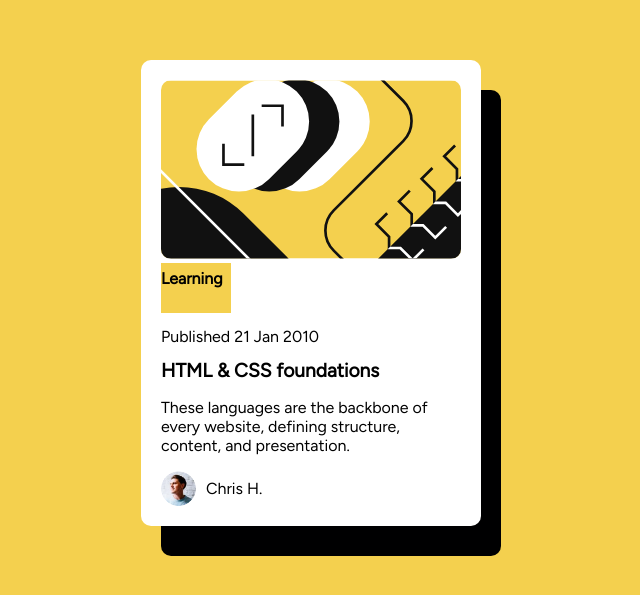
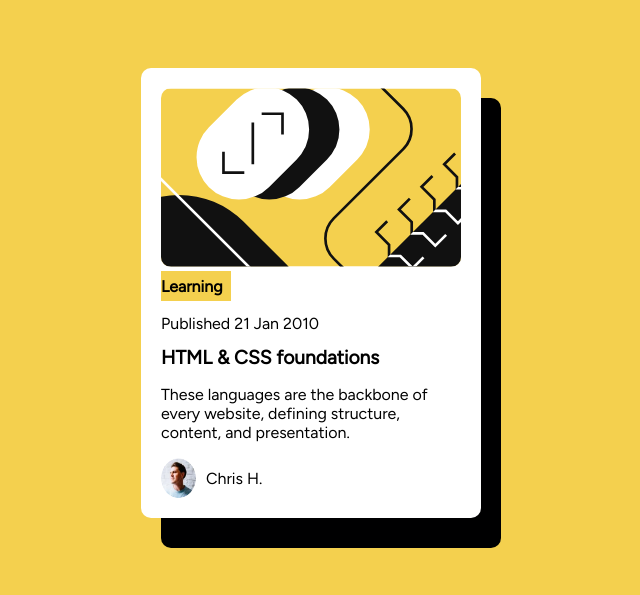
Before and after one commit to AlexisJG79/card-proyect2.0, a plain HTML site: page index.html in a window 1280 px wide. Shown: the part 107-702 px from the top of the page, without its empty margins (329-969 px from the left). Drawn offline with Linux system fonts and the light colour scheme.

Commit message:
:height-image

```diff
--- a/styles.css
+++ b/styles.css
@@ -5,7 +5,7 @@ body {
     display: flex;
     justify-content: center;
     align-items: center;
-    min-height: 100vh;
+    min-height: 800px;
     margin: 0;
     font-size: 16px;
 
@@ -26,7 +26,7 @@ body {
 .learning{
     background-color: hsl(47, 88%, 63%);
     width:70px;
-    height: 50px;
+    height: 30px;
     line-height: 200%;
     font-weight: bold;
 }
@@ -61,7 +61,7 @@ align-items: center;
 
 .user-image {
     width: 35px;
-    height: 35px;
+    height: 40px;
     border-radius: 50%;
     margin-right: 10px;
 }
```
